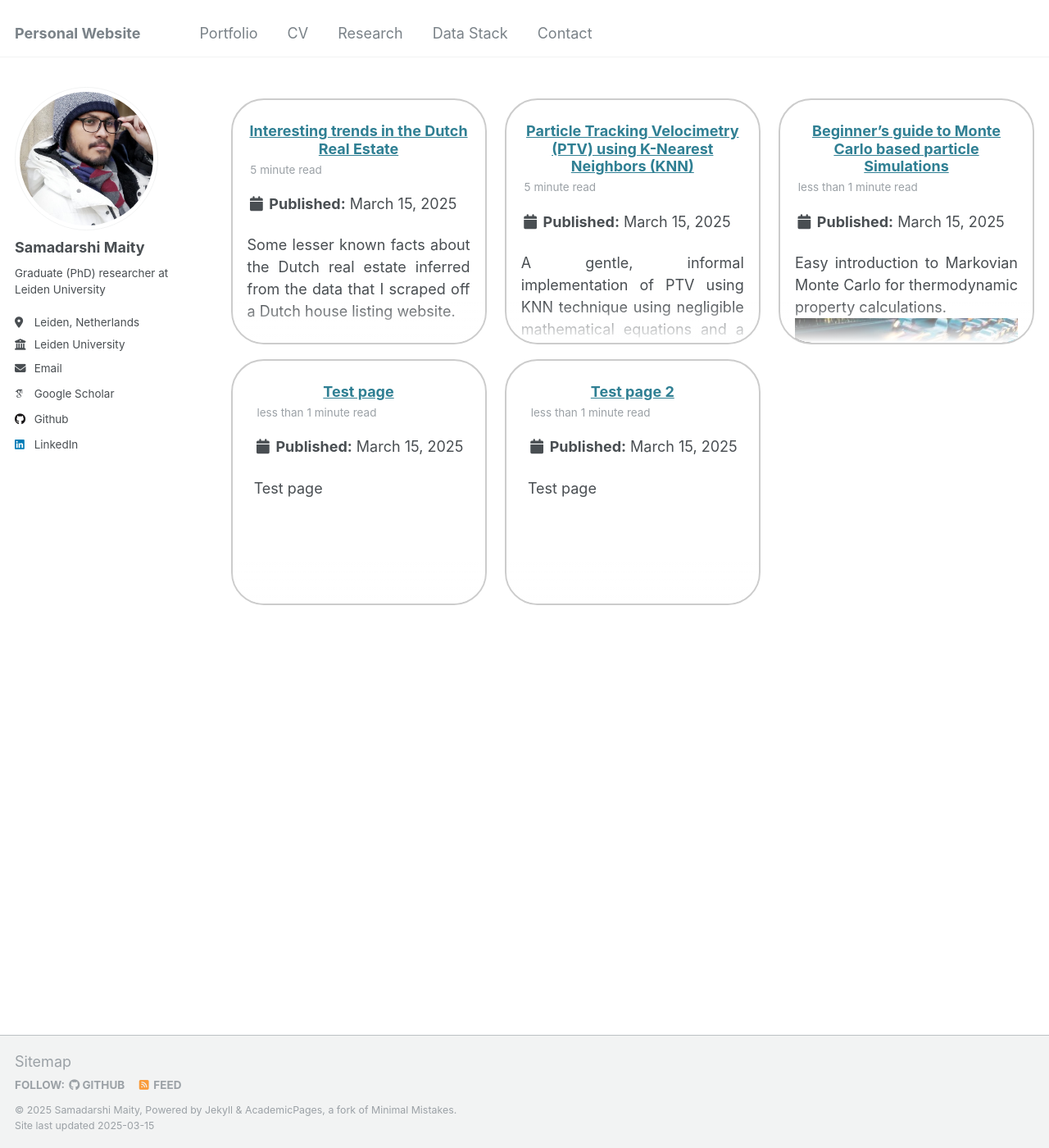
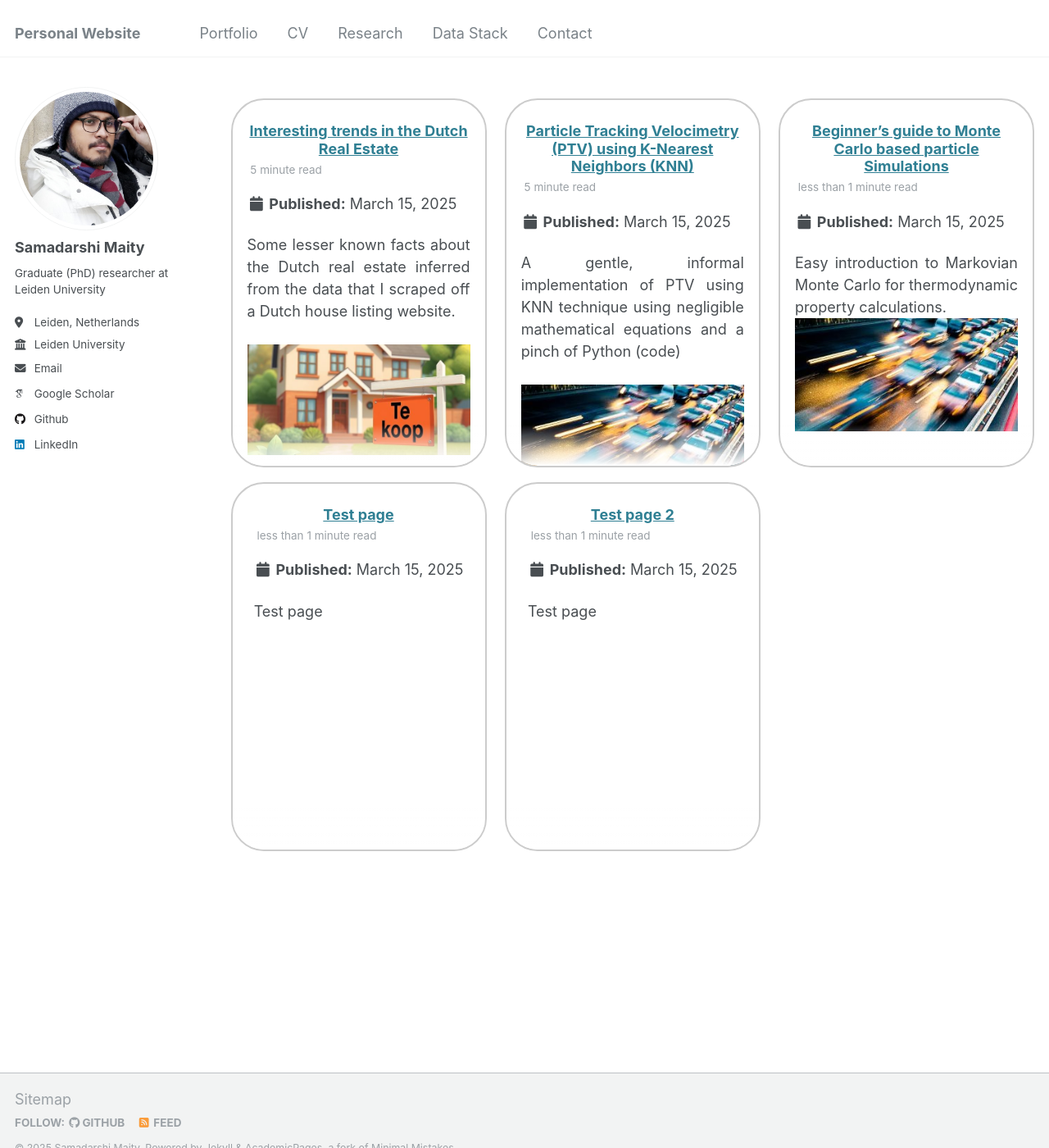
Before and after one commit to Samadarshi-Maity/Samadarshi-Maity.github.io, a Jekyll site: the page built from _pages/portfolio.html, in a window 1280 px wide and 1400 px high. Shown: the whole window at 82% size. Built offline with Jekyll 4.4.1, drawn with Linux system fonts in a browser that asks for light colours; some web fonts are replaced.

Commit message:
Update _archive.scss

```diff
--- a/_sass/_archive.scss
+++ b/_sass/_archive.scss
@@ -118,7 +118,7 @@
   display: flex;
   flex-wrap: wrap;
   justify-content: center; /* Align items to center */
-  margin-bottom: -0.5em
+  margin-bottom: -2em
 }
 .grid__item {
   display: flex;
@@ -131,7 +131,7 @@
   border: 2px solid #ccc; /* Adjust border thickness and color */
   border-radius: 40px; /* Adjust the roundness of the corners */
   padding: 1em; /* Add some padding inside the border */
-  height: 300px; /* Fixed height */
+  height: 450px; /* Fixed height */
   position: relative; /* Needed for transition */
   overflow: hidden; /* Prevent content from overflowing */
 
```
